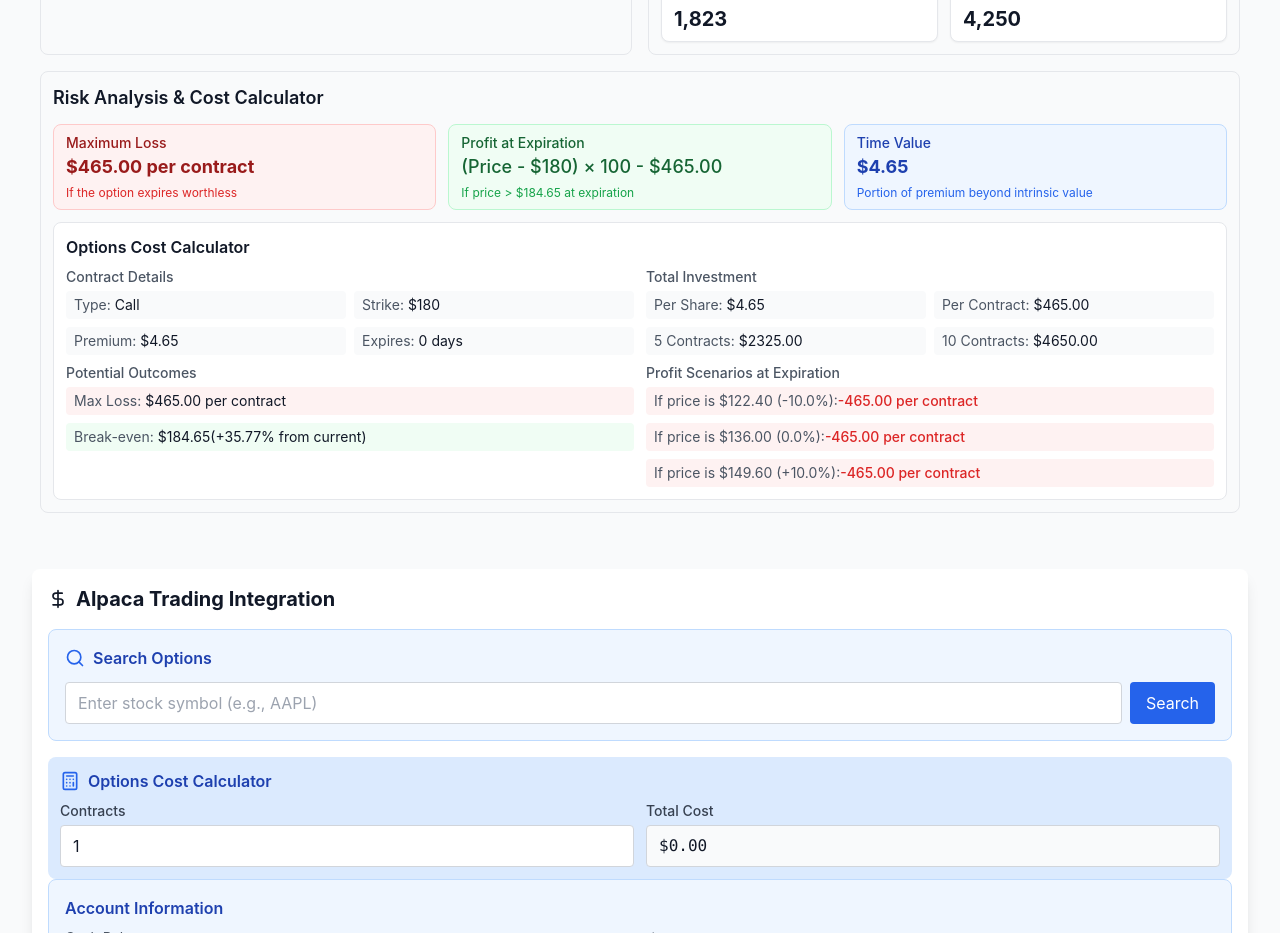
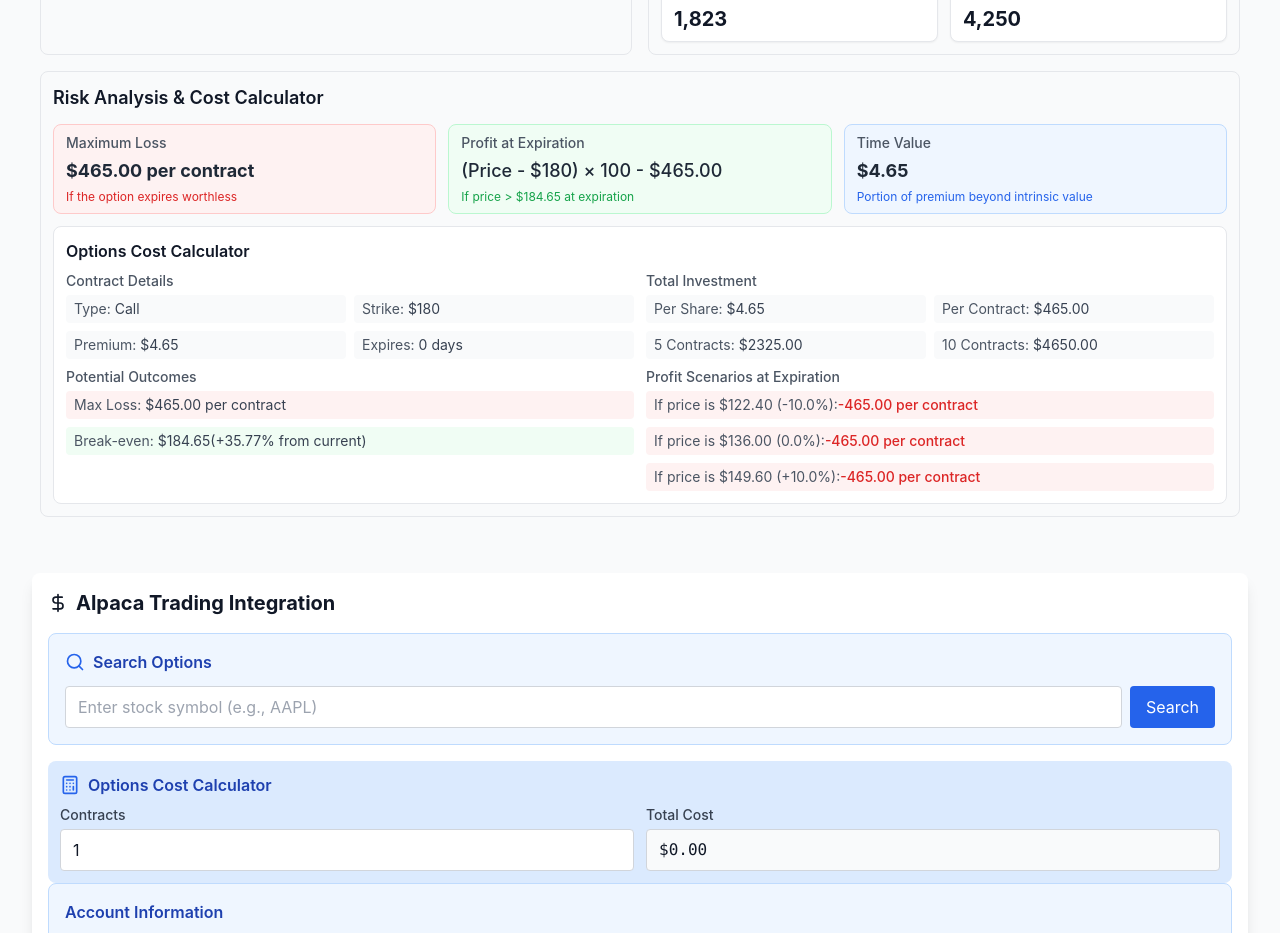
Before and after one commit to henryjrobinson/options-visualizer, a React (Create React App) app: page / in a window 1280 px wide. Shown: the part 1280-2213 px from the top of the page. Built offline with nearby package versions, Linux system fonts and the light colour scheme; no server answers.

Commit message:
Fix dark mode styling for options trade box with improved text contrast and colors

```diff
--- a/src/components/OptionsVisualizer.js
+++ b/src/components/OptionsVisualizer.js
@@ -519,7 +519,7 @@ const OptionsVisualizer = ({ onOptionSelect, stockSymbol, optionsData, stockData
 
                 {/* Date and strategy info */}
                 <div className="text-center p-2 bg-white rounded-md border border-gray-200 shadow-sm w-full">
-                  <div className="text-sm font-medium text-gray-800">{item.displayDate}</div>
+                  <div className="text-sm font-medium text-gray-800">Date: {item.displayDate}</div>
                   <div className={`mt-2 text-xs font-semibold px-2 py-1 rounded-md ${item.strategyColor}`}>
                     {item.strategy}
                   </div>
@@ -687,7 +687,7 @@ const OptionsVisualizer = ({ onOptionSelect, stockSymbol, optionsData, stockData
               </p>
             </div>
             {/* Mock Data Warning - Integrated into stock component */}
-            <div className="mt-1 bg-blue-50 dark:bg-dark-surface border border-blue-100 dark:border-gray-700 rounded-md py-1 px-2 text-xs text-blue-700 dark:text-blue-300 flex items-center">
+            <div className="mt-1 bg-blue-50 dark:bg-dark-surface border border-blue-100 rounded-md py-1 px-2 text-xs text-blue-700 dark:text-blue-300 flex items-center">
               <svg xmlns="http://www.w3.org/2000/svg" className="h-3 w-3 mr-1 text-blue-500 dark:text-blue-300" fill="none" stroke="currentColor" viewBox="0 0 24 24">
                 <path strokeLinecap="round" strokeLinejoin="round" strokeWidth="2" d="M13 16h-1v-4h-1m1-4h.01M21 12a9 9 0 11-18 0 9 9 0 0118 0z" />
               </svg>
@@ -1169,8 +1169,8 @@ const OptionsVisualizer = ({ onOptionSelect, stockSymbol, optionsData, stockData
 
         <div className="grid grid-cols-1 md:grid-cols-3 gap-3 mb-3">
           <div className="py-2 px-3 rounded-lg border bg-red-50 dark:bg-red-900/30 border-red-200 dark:border-red-700">
-            <p className="text-sm font-medium text-red-800 dark:text-red-300">Maximum Loss</p>
-            <p className="text-lg font-bold text-red-800 dark:text-red-300">
+            <p className="text-sm font-medium mb-1 text-gray-600 dark:text-gray-300">Maximum Loss</p>
+            <p className="text-lg font-bold text-gray-800 dark:text-gray-200">
               ${(selectedOption.premium * 100).toFixed(2)} per contract
             </p>
             <p className="text-xs text-red-600 dark:text-red-300 mt-1">
@@ -1179,8 +1179,8 @@ const OptionsVisualizer = ({ onOptionSelect, stockSymbol, optionsData, stockData
           </div>
 
           <div className="py-2 px-3 rounded-lg border bg-green-50 dark:bg-green-900/30 border-green-200 dark:border-green-700">
-            <p className="text-sm font-medium text-green-800 dark:text-green-300">Profit at Expiration</p>
-            <p className="text-lg font-medium text-green-800 dark:text-green-300">
+            <p className="text-sm font-medium mb-1 text-gray-600 dark:text-gray-300">Profit at Expiration</p>
+            <p className="text-lg font-medium text-gray-800 dark:text-gray-200">
               {selectedOption.type === 'Call'
                 ? `(Price - $${selectedOption.strike}) × 100 - $${(selectedOption.premium * 100).toFixed(2)}`
                 : `($${selectedOption.strike} - Price) × 100 - $${(selectedOption.premium * 100).toFixed(2)}`}
@@ -1192,8 +1192,8 @@ const OptionsVisualizer = ({ onOptionSelect, stockSymbol, optionsData, stockData
           </div>
 
           <div className="py-2 px-3 rounded-lg border bg-blue-50 dark:bg-blue-900/30 border-blue-200 dark:border-blue-700">
-            <p className="text-sm font-medium text-blue-800 dark:text-blue-300">Time Value</p>
-            <p className="text-lg font-bold text-blue-800 dark:text-blue-300">
+            <p className="text-sm font-medium mb-1 text-gray-600 dark:text-gray-300">Time Value</p>
+            <p className="text-lg font-bold text-gray-800 dark:text-gray-200">
               ${(() => {
                 let intrinsicValue = 0;
                 if (selectedOption.type === 'Call') {
@@ -1219,17 +1219,17 @@ const OptionsVisualizer = ({ onOptionSelect, stockSymbol, optionsData, stockData
               <div className="mb-2">
                 <p className="text-sm font-medium mb-1 text-gray-600 dark:text-gray-300">Contract Details</p>
                 <div className="grid grid-cols-2 gap-2 text-sm">
-                  <div className="py-1 px-2 bg-gray-50 dark:bg-gray-700 rounded">
-                    <span className="text-gray-600 dark:text-gray-300">Type:</span> {selectedOption.type}
+                  <div className="py-1 px-2 bg-gray-50 dark:bg-gray-700 rounded text-gray-700 dark:text-gray-200">
+                    <span className="text-gray-600 dark:text-gray-300">Type:</span> <span className="dark:text-gray-200">{selectedOption.type}</span>
                   </div>
-                  <div className="py-1 px-2 bg-gray-50 dark:bg-gray-700 rounded">
-                    <span className="text-gray-600 dark:text-gray-300">Strike:</span> ${selectedOption.strike}
+                  <div className="py-1 px-2 bg-gray-50 dark:bg-gray-700 rounded text-gray-700 dark:text-gray-200">
+                    <span className="text-gray-600 dark:text-gray-300">Strike:</span> <span className="dark:text-gray-200">${selectedOption.strike}</span>
                   </div>
-                  <div className="py-1 px-2 bg-gray-50 dark:bg-gray-700 rounded">
-                    <span className="text-gray-600 dark:text-gray-300">Premium:</span> ${selectedOption.premium.toFixed(2)}
+                  <div className="py-1 px-2 bg-gray-50 dark:bg-gray-700 rounded text-gray-700 dark:text-gray-200">
+                    <span className="text-gray-600 dark:text-gray-300">Premium:</span> <span className="dark:text-gray-200">${selectedOption.premium.toFixed(2)}</span>
                   </div>
-                  <div className="py-1 px-2 bg-gray-50 dark:bg-gray-700 rounded">
-                    <span className="text-gray-600 dark:text-gray-300">Expires:</span> {daysToExpiration} days
+                  <div className="py-1 px-2 bg-gray-50 dark:bg-gray-700 rounded text-gray-700 dark:text-gray-200">
+                    <span className="text-gray-600 dark:text-gray-300">Expires:</span> <span className="dark:text-gray-200">{daysToExpiration} days</span>
                   </div>
                 </div>
               </div>
@@ -1237,12 +1237,12 @@ const OptionsVisualizer = ({ onOptionSelect, stockSymbol, optionsData, stockData
               <div>
                 <p className="text-sm font-medium mb-1 text-gray-600 dark:text-gray-300">Potential Outcomes</p>
                 <div className="grid grid-cols-1 gap-2 text-sm">
-                  <div className="py-1 px-2 bg-red-50 dark:bg-red-900/30 rounded">
-                    <span className="text-gray-600 dark:text-gray-300">Max Loss:</span> ${(selectedOption.premium * 100).toFixed(2)} per contract
+                  <div className="py-1 px-2 bg-red-50 dark:bg-red-900/30 rounded text-gray-700 dark:text-gray-200">
+                    <span className="text-gray-600 dark:text-gray-300">Max Loss:</span> <span className="dark:text-gray-200">${(selectedOption.premium * 100).toFixed(2)} per contract</span>
                   </div>
-                  <div className="py-1 px-2 bg-green-50 dark:bg-green-900/30 rounded">
-                    <span className="text-gray-600 dark:text-gray-300">Break-even:</span> ${breakEvenPrice.toFixed(2)}
-                    ({selectedOption.type === 'Call' ? '+' : '-'}{Math.abs(priceToBreakEven).toFixed(2)}% from current)
+                  <div className="py-1 px-2 bg-green-50 dark:bg-green-900/30 rounded text-gray-700 dark:text-gray-200">
+                    <span className="text-gray-600 dark:text-gray-300">Break-even:</span> <span className="dark:text-gray-200">${breakEvenPrice.toFixed(2)}
+                    ({selectedOption.type === 'Call' ? '+' : '-'}{Math.abs(priceToBreakEven).toFixed(2)}% from current)</span>
                   </div>
                 </div>
               </div>
@@ -1252,17 +1252,17 @@ const OptionsVisualizer = ({ onOptionSelect, stockSymbol, optionsData, stockData
               <div className="mb-2">
                 <p className="text-sm font-medium mb-1 text-gray-600 dark:text-gray-300">Total Investment</p>
                 <div className="grid grid-cols-2 gap-2 text-sm">
-                  <div className="py-1 px-2 bg-gray-50 dark:bg-gray-700 rounded">
-                    <span className="text-gray-600 dark:text-gray-300">Per Share:</span> ${selectedOption.premium.toFixed(2)}
+                  <div className="py-1 px-2 bg-gray-50 dark:bg-gray-700 rounded text-gray-700 dark:text-gray-200">
+                    <span className="text-gray-600 dark:text-gray-300">Per Share:</span> <span className="dark:text-gray-200">${selectedOption.premium.toFixed(2)}</span>
                   </div>
-                  <div className="py-1 px-2 bg-gray-50 dark:bg-gray-700 rounded">
-                    <span className="text-gray-600 dark:text-gray-300">Per Contract:</span> ${(selectedOption.premium * 100).toFixed(2)}
+                  <div className="py-1 px-2 bg-gray-50 dark:bg-gray-700 rounded text-gray-700 dark:text-gray-200">
+                    <span className="text-gray-600 dark:text-gray-300">Per Contract:</span> <span className="dark:text-gray-200">${(selectedOption.premium * 100).toFixed(2)}</span>
                   </div>
-                  <div className="py-1 px-2 bg-gray-50 dark:bg-gray-700 rounded">
-                    <span className="text-gray-600 dark:text-gray-300">5 Contracts:</span> ${(selectedOption.premium * 500).toFixed(2)}
+                  <div className="py-1 px-2 bg-gray-50 dark:bg-gray-700 rounded text-gray-700 dark:text-gray-200">
+                    <span className="text-gray-600 dark:text-gray-300">5 Contracts:</span> <span className="dark:text-gray-200">${(selectedOption.premium * 500).toFixed(2)}</span>
                   </div>
-                  <div className="py-1 px-2 bg-gray-50 dark:bg-gray-700 rounded">
-                    <span className="text-gray-600 dark:text-gray-300">10 Contracts:</span> ${(selectedOption.premium * 1000).toFixed(2)}
+                  <div className="py-1 px-2 bg-gray-50 dark:bg-gray-700 rounded text-gray-700 dark:text-gray-200">
+                    <span className="text-gray-600 dark:text-gray-300">10 Contracts:</span> <span className="dark:text-gray-200">${(selectedOption.premium * 1000).toFixed(2)}</span>
                   </div>
                 </div>
               </div>
```
